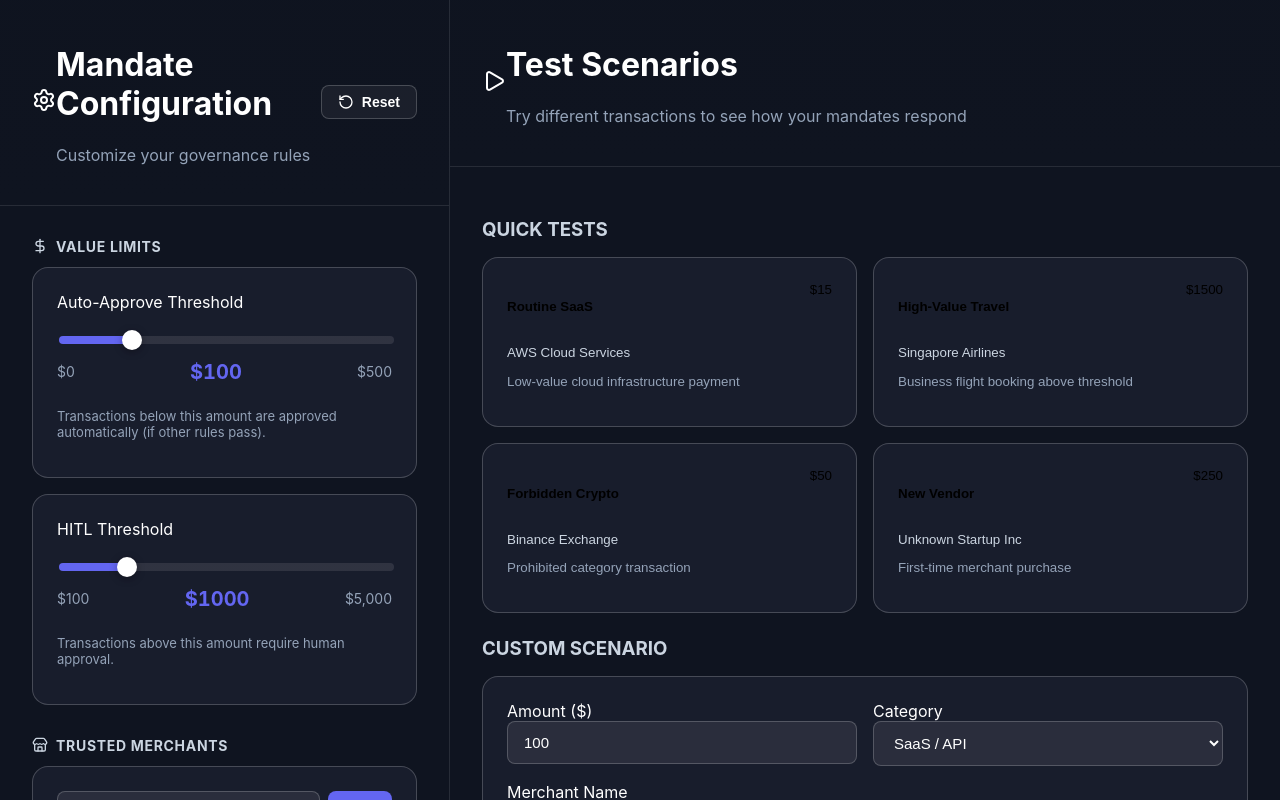
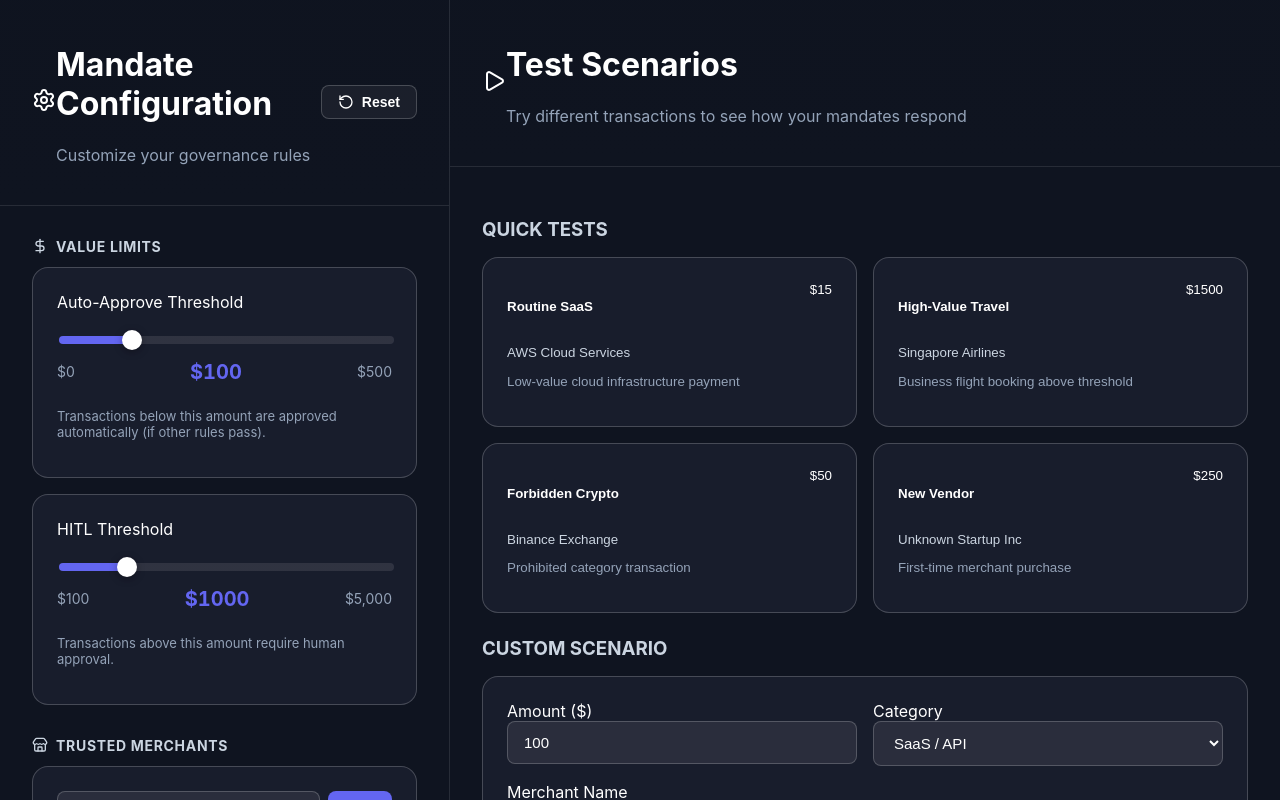
Before and after one commit to aetherllama/fagf-fs-core, a React (Vite) app: page / in a window 1280 px wide. Built offline with nearby package versions, Linux system fonts and the light colour scheme.

Commit message:
Force all text to white: comprehensive CSS override for visibility

```diff
--- a/src/index.css
+++ b/src/index.css
@@ -29,6 +29,36 @@ body {
   color: var(--text-primary);
   -webkit-font-smoothing: antialiased;
   overflow: hidden;
+}
+
+/* Force all text to be light colored */
+h1,
+h2,
+h3,
+h4,
+h5,
+h6,
+p,
+span,
+div,
+button,
+input,
+select,
+textarea,
+label {
+  color: var(--text-primary);
+}
+
+/* Specific element overrides */
+.card h4,
+.card h3,
+.card h2,
+.card h1 {
+  color: #ffffff !important;
+}
+
+button {
+  color: inherit;
 }
 
 /* Playground Layout */
```
